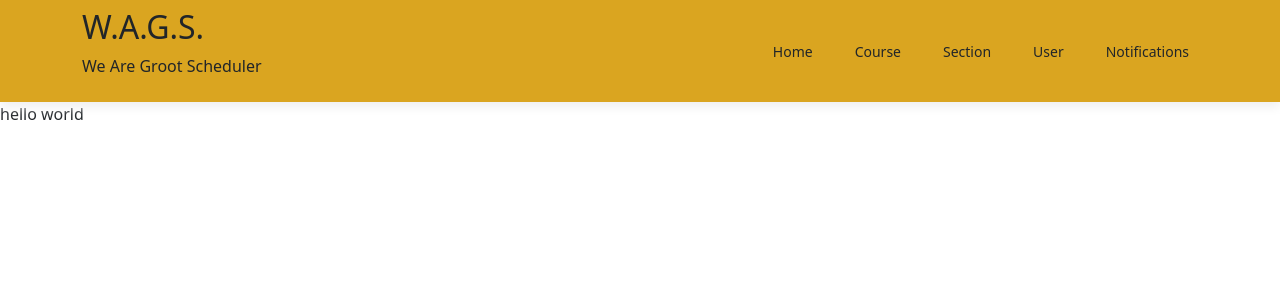
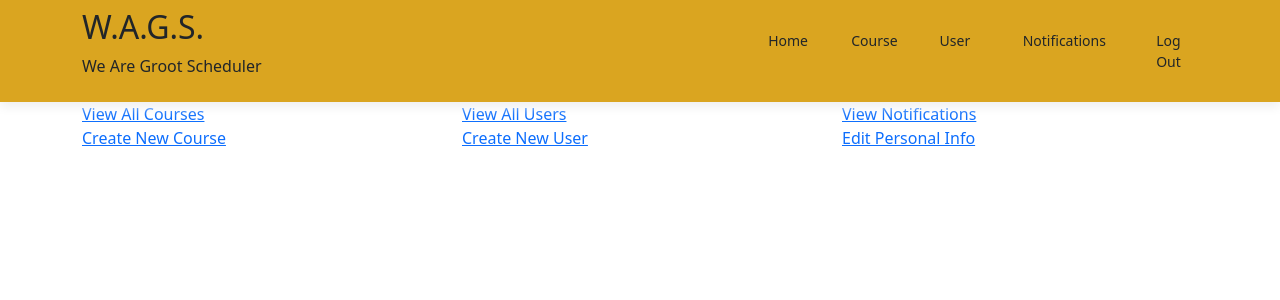
Before and after one commit to ConnorNethen/TAScheduler, a Django app: page / in a window 1280 px wide. Shown: the top 300 px of the page. Run offline with Django 4.2, Linux system fonts and the light colour scheme; the visitor is signed in with stand-in values (Sample User, id 1).

Commit message:
started home screen

```diff
--- a/Scheduler/static/stylesheets/styles.css
+++ b/Scheduler/static/stylesheets/styles.css
@@ -31,12 +31,19 @@
 }
 .btn-login{
     background-color: goldenrod;
+    transition-duration: 0.1s;
+    border: 2px solid black;
 }
 .btn-login:hover{
-    color: white !important;
-    background-color: white !important;
+    background-color: gray;
+    border: 2px solid black;
 }
 .footer{
     background-color: goldenrod;
     height: 60%;
 }
+btn-header-nav{
+    max-height: 10%;
+    background-color: grey;
+    width: 50px;
+}
--- a/templates/Scheduler/index.html
+++ b/templates/Scheduler/index.html
@@ -3,5 +3,31 @@
 {% block title %}TA Scheduler{% endblock %}
 
 {% block body %}
-    hello world
+    <div class="container-xl">
+        <div class="row">
+            <div class="col">
+                <a href="" class="btn-home-lg"> View All Courses</a>
+            </div>
+            <div class="col">
+                <a href="" class="btn-home-lg"> View All Users</a>
+            </div>
+            <div class="col">
+                <a href="" class="btn-home-lg"> View Notifications</a>
+            </div>
+
+        </div>
+        <div class="row">
+            <div class="col">
+                <a href="" class="btn-home-sm"> Create New Course</a>
+            </div>
+            <div class="col">
+                <a href="" class="btn-home-sm"> Create New User</a>
+            </div>
+            <div class="col">
+                <a href="" class="btn-home-sm"> Edit Personal Info</a>
+            </div>
+        </div>
+
+    </div>
+
 {% endblock %}
--- a/templates/Scheduler/layout.html
+++ b/templates/Scheduler/layout.html
@@ -33,13 +33,13 @@
                             <a href="" class="col btn btn-header-nav btn-sm"> Course</a>
                         </div>
                         <div class="col">
-                            <a href="" class="col btn btn-header-nav btn-sm"> Section</a>
-                        </div>
-                        <div class="col">
                             <a href="" class="col btn btn-header-nav btn-sm"> User</a>
                         </div>
                         <div class="col">
                             <a href="" class="col btn btn-header-nav btn-sm"> Notifications</a>
+                        </div>
+                        <div class="col">
+                            <a href="login/" class="col btn btn-header-nav btn-sm" id="logoutBTN" > Log Out</a>
                         </div>
                     </div>
                 {% endif %}
```
